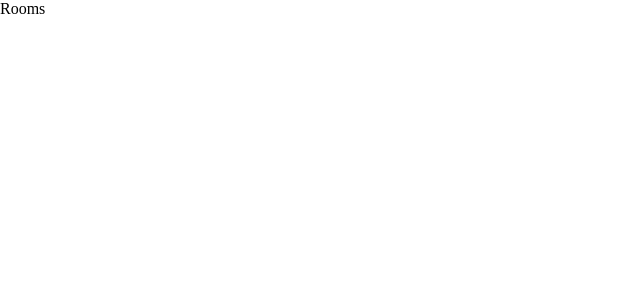
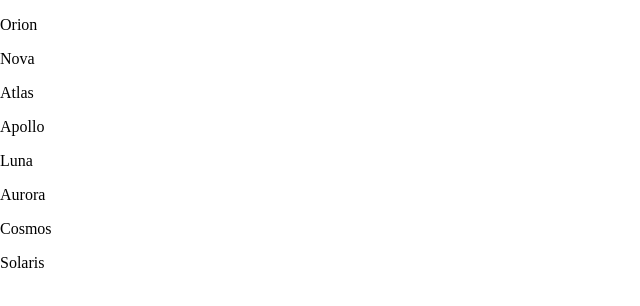
Before and after one commit to Ani-Gamtsemlidze/meeting-room-booking, a React (Vite) app: page /rooms in a window 1280 px wide. Shown: the top 306 px of the page, without its empty margins (0-640 px from the left). Built offline with nearby package versions, Linux system fonts and the light colour scheme.

Commit message:
feat: add rooms service and Zustand store

```diff
--- a/package.json
+++ b/package.json
@@ -12,7 +12,8 @@
   "dependencies": {
     "react": "^19.2.8",
     "react-dom": "^19.2.8",
-    "react-router-dom": "^7.18.3"
+    "react-router-dom": "^7.18.3",
+    "zustand": "^5.0.15"
   },
   "devDependencies": {
     "@eslint/js": "^10.0.1",
--- a/src/pages/Rooms.tsx
+++ b/src/pages/Rooms.tsx
@@ -1,3 +1,18 @@
+import { useEffect } from "react";
+import { useRoomStore } from "../store/useRoomStore";
+
 export default function Rooms() {
-    return <div>Rooms</div>;
+  const { rooms, fetchRooms, loading } = useRoomStore();
+  useEffect(() => {
+      fetchRooms();
+    }, [fetchRooms]);
+
+    if (loading) return <p>Loading rooms</p>
+  return (
+    <div>
+      {rooms.map((room) => (
+        <p key={room.id}>{room.name}</p>
+      ))}
+    </div>
+  );
 }
--- /dev/null
+++ b/src/services/roomsService.ts
@@ -0,0 +1,12 @@
+import roomsData from "../data/rooms.json";
+import type { Room } from "../types";
+
+export async function getRooms(): Promise<Room[]> {
+  const cached = localStorage.getItem("rooms");
+  if (cached) {
+    return JSON.parse(cached);
+  }
+  localStorage.setItem("rooms", JSON.stringify(roomsData));
+
+  return roomsData as Room[];
+}
--- /dev/null
+++ b/src/store/useRoomStore.ts
@@ -0,0 +1,18 @@
+import { create } from "zustand";
+import type { Room } from "../types";
+import * as roomsService from "../services/roomsService";
+
+interface RoomState {
+    rooms: Room[],
+    loading: boolean,
+    fetchRooms: () => Promise<void>
+}
+
+export const useRoomStore = create<RoomState>((set) => ({
+   rooms: [],
+   loading: true,
+   fetchRooms: async () => {
+    const data = await roomsService.getRooms();
+    set({rooms: data, loading: false })
+   }
+}));
```
Also changed, not shown: 1 other file (tests, documents, lock files or other folders).
